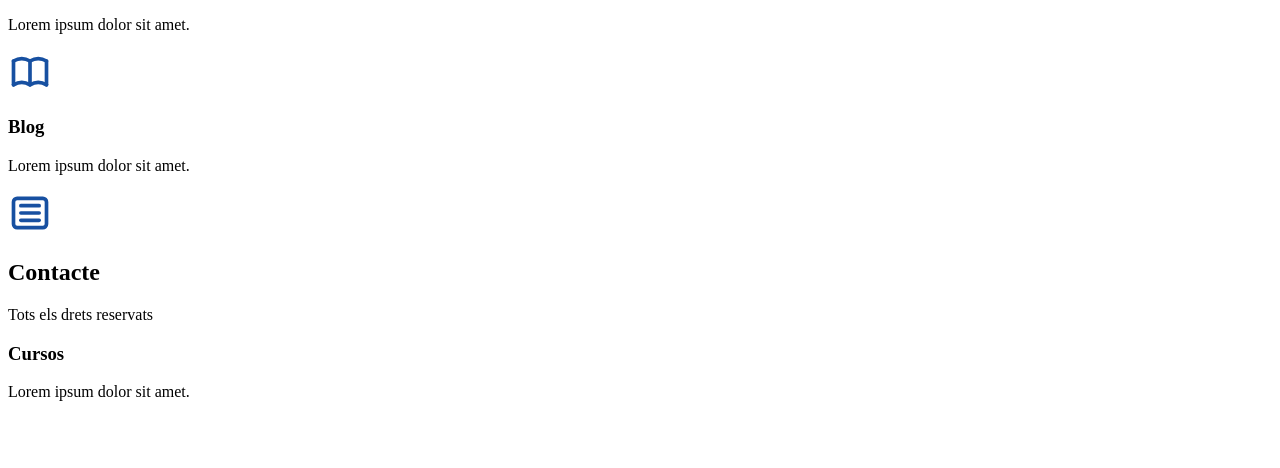
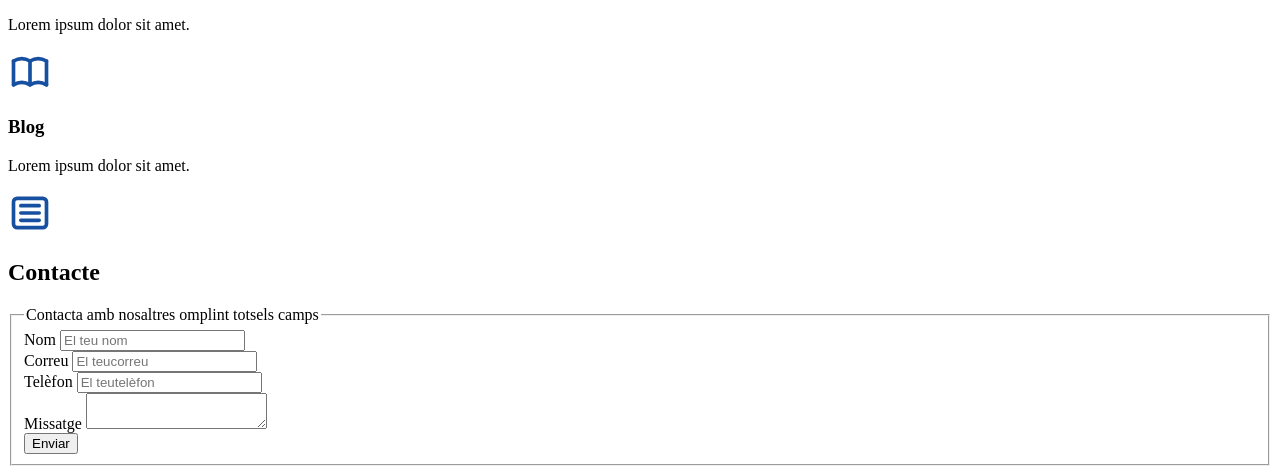
Before and after one commit to rpereza-spec/web-clase, a plain HTML site: page index.html in a window 1280 px wide. Shown: the part 516-984 px from the top of the page. Before the commit the page ends 933 px from the top, so only its background shows below. Drawn offline with Linux system fonts and the light colour scheme.

Commit message:
Formulari de contacte i full d'estils

```diff
--- a/index.html
+++ b/index.html
@@ -46,13 +46,39 @@
 <h3>Blog</h3>
 <p>Lorem ipsum dolor sit amet.</p>
     <svg xmlns="http://www.w3.org/2000/svg" width="44" height="44" viewBox="0 0 24 24" fill="none" stroke="#1750a1" stroke-width="2" stroke-linecap="round" stroke-linejoin="round" class="icon icon-tabler icons-tabler-outline icon-tabler-article"><path stroke="none" d="M0 0h24v24H0z" fill="none" /><path d="M3 6a2 2 0 0 1 2 -2h14a2 2 0 0 1 2 2v12a2 2 0 0 1 -2 2h-14a2 2 0 0 1 -2 -2l0 -12" /><path d="M7 8h10" /><path d="M7 12h10" /><path d="M7 16h10" /></svg>
-
 </section>
 </main>
 
 <section>
 <h2>Contacte</h2>
-<!-- aquí hi anirà el formulari -->
+<fieldset>
+<legend>Contacta amb nosaltres omplint totsels camps</legend>
+
+<div>
+<label for="nom">Nom</label>
+<input type="text" id="nom" placeholder="El teu nom">
+</div>
+<div>
+<label for="correu">Correu</label>
+<input type="email" id="correu" placeholder="El teu
+correu">
+</div>
+<div>
+<label for="telefon">Telèfon</label>
+<input type="tel" id="telefon" placeholder="El teu
+telèfon">
+</div>
+<div>
+<label for="missatge">Missatge</label>
+<textarea id="missatge"></textarea>
+</div>
+
+<input type="submit" value="Enviar">
+</fieldset>
+</form>
+</fieldset>
+</form>
+
 </section>
 </main>
 <footer>
```
Also changed, not shown: css/styles.css (added, +12 -0 lines).
